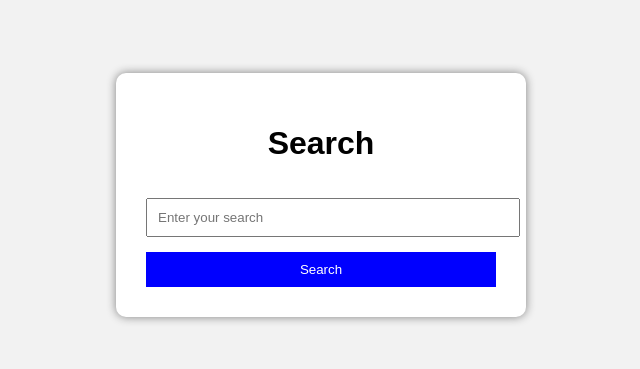
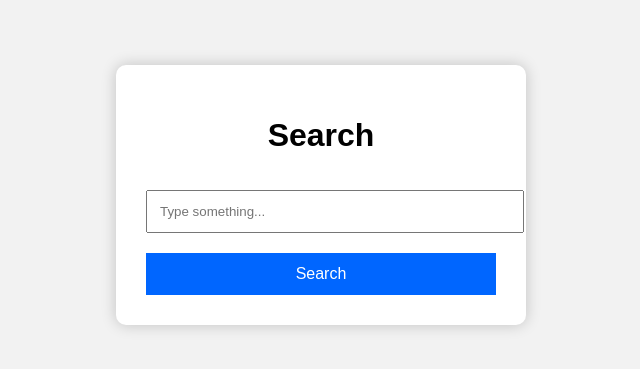
Before and after one commit to johnsonselva2006/search-box, a plain HTML site: page indexx.html in a window 1280 px wide. Shown: the part 213-582 px from the top of the page, without its empty margins (319-959 px from the left). Drawn offline with Linux system fonts and the light colour scheme.

Commit message:
Update indexx.html

```diff
--- a/indexx.html
+++ b/indexx.html
@@ -2,41 +2,46 @@
 <html>
 <head>
 <title>Search Box</title>
+
 <style>
+
 body{
+background:#f2f2f2;
 font-family:Arial;
 display:flex;
 justify-content:center;
 align-items:center;
 height:100vh;
-background:#f2f2f2;
 }
 
 .container{
 background:white;
 padding:30px;
 border-radius:10px;
-box-shadow:0 0 10px gray;
+box-shadow:0 0 15px rgba(0,0,0,.2);
+width:350px;
 text-align:center;
-width:350px;
 }
 
 input{
 width:100%;
-padding:10px;
+padding:12px;
 margin-top:15px;
 }
 
 button{
-margin-top:15px;
-padding:10px;
+margin-top:20px;
 width:100%;
-background:blue;
+padding:12px;
+background:#0066ff;
 color:white;
 border:none;
 cursor:pointer;
+font-size:16px;
 }
+
 </style>
+
 </head>
 
 <body>
@@ -49,8 +54,8 @@ cursor:pointer;
 
 <input
 type="text"
-name="Search"
-placeholder="Enter your search"
+name="Search Query"
+placeholder="Type something..."
 required>
 
 <button type="submit">
@@ -62,4 +67,5 @@ Search
 </div>
 
 </body>
+
 </html>
```
